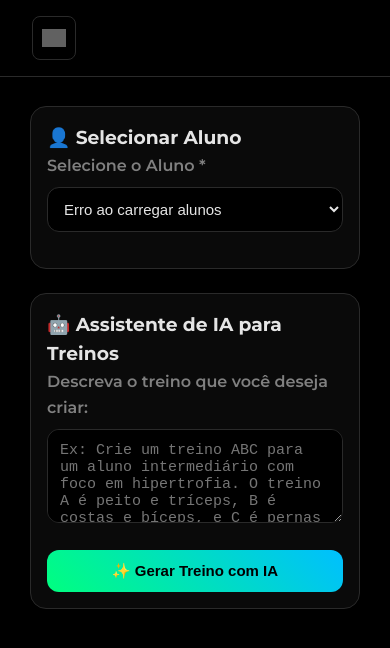
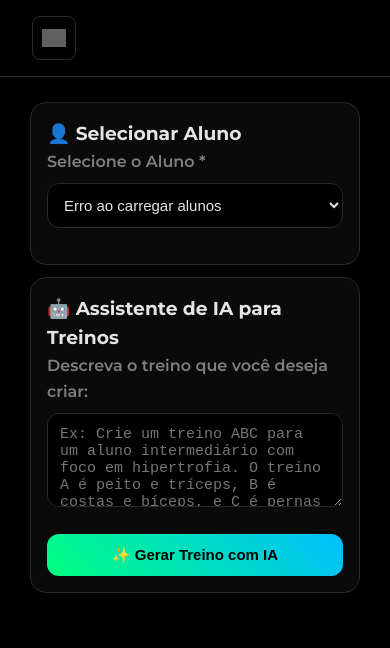
Before and after one commit to filipe22jf/FitCraft3.0, a plain HTML site: page criar_ficha.html in a window 390 px wide. Drawn offline with nearby package versions, Linux system fonts and the light colour scheme; no server answers; grey boxes are pictures that could not be loaded.

Commit message:
Update style.css

```diff
--- a/style.css
+++ b/style.css
@@ -102,9 +102,9 @@ body {
 
 /* 3. ConteÃºdo Principal e Cards */
 .main-content, .content-section {
-    padding: 2rem;
+    padding: 1rem 2rem; /* Reduzi o padding vertical */
     max-width: 1200px;
-    margin: 100px auto 0 auto;
+    margin: 90px auto 0 auto; /* Reduzi a margem superior */
 }
 
 .card, .stat-card, .form-card {
@@ -112,7 +112,7 @@ body {
     border: 1px solid var(--borda-elementos);
     border-radius: 16px;
     padding: 1.5rem;
-    margin-bottom: 1.5rem;
+    margin-bottom: 1rem; /* Reduzi o espaço entre os cards */
 }
 
 .dashboard-grid {
@@ -234,6 +234,10 @@ body {
 }
 .pdf-btn:hover { opacity: 0.8; }
 
+input[type="date"].form-input {
+    max-width: 100%;
+    box-sizing: border-box;
+}
 .botoes-container, .botoes-finalizar {
     display: flex;
     gap: 1rem;
@@ -444,12 +448,12 @@ body {
 /* --- Estilos para Tablets (768px de largura ou menos) --- */
 @media (max-width: 768px) {
     .main-content, .content-section {
-        padding: 1.5rem;
-        margin-top: 80px;
+        margin-top: 80px; /* Mantém apenas isso aqui */
     }
 
     .card, .stat-card, .form-card {
         padding: 1.25rem;
+        margin-bottom: 0.75rem; /* Adicionei esta linha */
     }
 
     h1 {
@@ -471,21 +475,17 @@ body {
 
 /* --- Estilos para Celulares (480px de largura ou menos) --- */
 @media (max-width: 480px) {
-    /*
-     * AQUI ESTÁ O AJUSTE FINO:
-     * Reduzimos o padding lateral para apenas 10px.
-     * Isso vai "alargar" o conteúdo, mantendo a estrutura de cards.
-    */
     .main-content, .content-section {
-        padding-left: 10px;  /* << MUDANÇA PRINCIPAL */
-        padding-right: 10px; /* << MUDANÇA PRINCIPAL */
-        padding-top: 1rem;
-        padding-bottom: 1rem;
+        padding-left: 10px;
+        padding-right: 10px;
+        padding-top: 0.75rem; /* Reduzi ainda mais no mobile */
+        padding-bottom: 0.75rem;
         margin-top: 70px;
     }
 
     .card, .stat-card, .form-card {
         padding: 1rem;
+        margin-bottom: 0.75rem; /* Menos espaço entre cards no mobile */
     }
 
     h1 {
```
